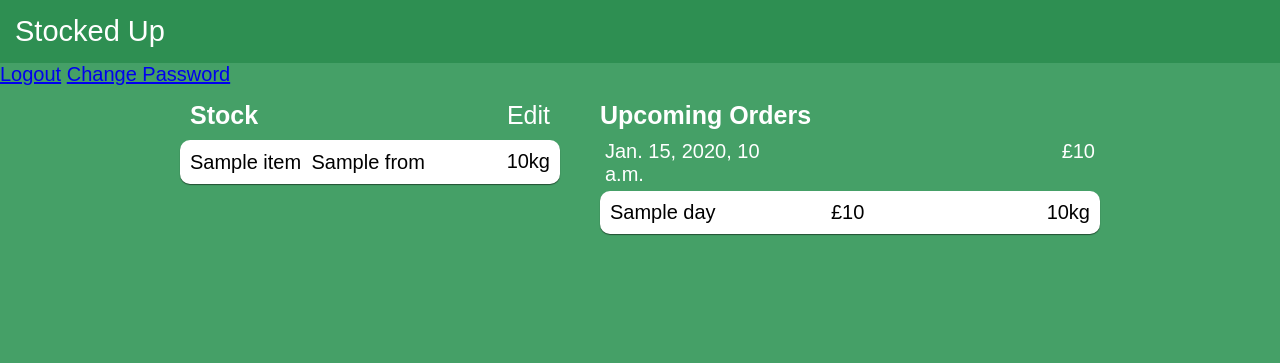
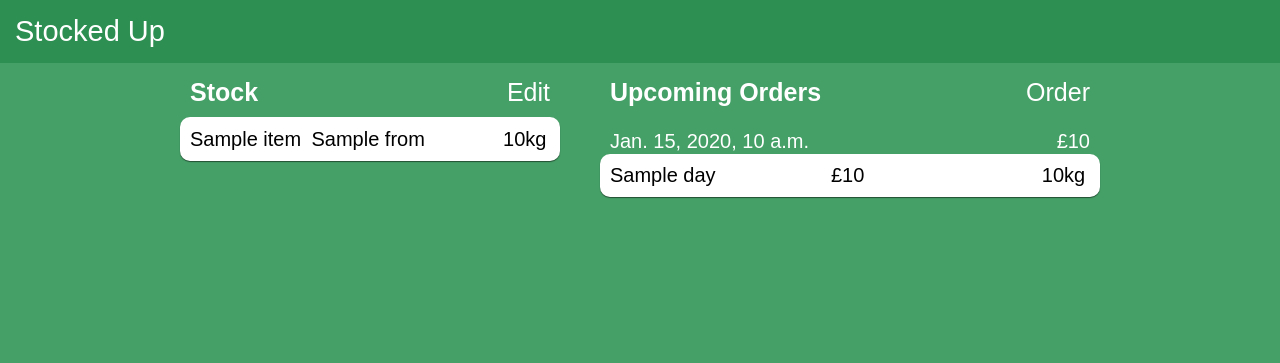
Before and after one commit to Fraser-Greenlee/TeamD, a Django app: template templates/stockedup/stock.html in a window 1280 px wide. Shown: the top 363 px of the page. Run offline with Django 3.2, Linux system fonts and the light colour scheme; the template is opened without the code that fills it: most values are stand-ins (such as "Sample title", 1, 10 or a date in 2020); some libraries are stand-ins or nearby versions.

Commit message:
style + start of ordering

```diff
--- a/static/stockedup/css/style.css
+++ b/static/stockedup/css/style.css
@@ -1,11 +1,11 @@
 html {
-  background-color: #45a067;
   font-family: sans-serif;
   font-size: 20px;
 }
 
 body {
   margin: 0px;
+  background-color: #45a067;
 }
 
 div#header {
@@ -186,13 +180,10 @@
 
 
 .stockbox ul span:last-child {
-  float: right;
   text-align: right;
 }
 
 #upcomingOrders h1 {
-  margin: 10px;
-  margin-left: 0px;
 }
 
 #upcomingOrders li {
@@ -213,8 +204,8 @@
 
 .stockbox h2 {
   font-weight: inherit;
-  margin: 5px;
-  margin-top: 0px;
+  margin: 10px;
+  margin-bottom: 1px;
 }
 
 #upcomingOrders li li {
@@ -224,13 +215,14 @@
   box-shadow: 0px 1px 1px rgba(0,0,0,0.5);
 }
 
-.stockbox ul:first-child {
-  /* border: none; */
+#currentStock:not(.edit) ul:nth-last-child(2) {
+  border: none;
 }
 
 
 div#fixedbox {
   max-width: 930px;
+  margin-bottom: 30px;
 }
 
 
@@ -283,3 +276,83 @@
 .stockbox.edit p:first-child {
     margin: 0px;
 }
+
+#header span {
+    float: right;
+    font-size: 19px;
+    font-weight: 300;
+    margin-top: 7px;
+}
+
+a {
+    color: #fff;
+    text-decoration: none;
+}
+
+#header a {
+    margin-left: 15px;
+}
+
+
+#upcomingOrders ul:last-child {
+    border: none;
+}
+
+.stockbox ul h2 span {
+    width: 50%;
+}
+
+a#sendorder {
+    font-weight: 300;
+    float: right;
+    cursor: pointer;
+}
+
+div#inputorder {
+    display: none;
+    padding: 10px;
+    background: #fff;
+    color: #bbbbbb;
+    border-radius: 10px;
+    box-shadow: 0px 1px 1px rgba(0,0,0,0.5);
+    font-size: 18px;
+}
+
+#inputorder input[type="date"] {
+    width: inherit;
+    margin: 0px;
+    padding: 0px;
+}
+
+#inputorder input[type="button"] {
+    background: none;
+    width: inherit;
+    border: none;
+    color: #45a067;
+    font-weight: 600;
+    float: right;
+    margin: 0px;
+    padding: 5px;
+    cursor: pointer;
+}
+
+div#inputorder.show {
+    display: block;
+}
+
+a#sendorder.cancelorder {
+    color: rgba(255, 255, 255, 0.5);
+}
+
+#authbox p {
+    margin: 0px;
+}
+
+#authbox form {
+    text-align: end;
+};
+
+
+span.helptext {
+	font-size: 16px;
+}
--- a/static/stockedup/js/rango-jquery.js
+++ b/static/stockedup/js/rango-jquery.js
@@ -11,6 +11,17 @@
 			newHtml +=  '</ul>';
 			$(newHtml).insertBefore("#currentStock ul:last-child");
 			RemoveTriggers();
+		}
+	});
+	$("#sendorder").click( function(event) {
+		if ($("#sendorder").hasClass("cancelorder")) {
+			$("#inputorder").removeClass("show");
+			$("#sendorder").removeClass("cancelorder");
+			$("#sendorder").html("Order");
+		} else {
+			$("#inputorder").addClass("show");
+			$("#sendorder").addClass("cancelorder");
+			$("#sendorder").html("Cancel");
 		}
 	});
 	EditTrigger();
--- a/stockedup/views.py
+++ b/stockedup/views.py
@@ -9,7 +9,7 @@
 def index(request):
     return redirect('/accounts/login/')
 
-
+@login_required
 def stock(request):
     currentUser = request.user
     items = filter(lambda x: x.user == currentUser, Item.objects.all())  # Filters items to only the current user
--- a/templates/registration/login.html
+++ b/templates/registration/login.html
@@ -8,7 +8,7 @@
 	<div id="scalybox">
 		<h1 id="titlebox">Keep track of your stocks saving time and money.</h1>
 		<div id="authbox" class="login">
-			<span><a href="{% url 'registration_register' %}">Signup</a><a href="{% url 'auth_login' %}">Login</a></span>
+			<span><a href="{% url 'registration_register' %}">Signup</a><a href="{% url 'auth_login' %}" style="color:white">Login</a></span>
 			<div id="login">
         <form method="post" action=".">
             {% csrf_token %}
--- a/templates/registration/registration_form.html
+++ b/templates/registration/registration_form.html
@@ -8,7 +8,7 @@
 	<div id="scalybox">
 		<h1 id="titlebox">Keep track of your stocks saving time and money.</h1>
 		<div id="authbox" class="signup">
-			<span><a href="{% url 'registration_register' %}">Signup</a><a href="{% url 'auth_login' %}">Login</a></span>
+			<span><a href="{% url 'registration_register' %}" style="color:white">Signup</a><a href="{% url 'auth_login' %}">Login</a></span>
 			<div id="signup">
         <form method="post" action=".">
             {% csrf_token %}
--- a/templates/stockedup/base.html
+++ b/templates/stockedup/base.html
@@ -14,6 +14,12 @@
 	<body>
 		<div id="header">
 			<h1>Stocked Up</h1>
+			{% if user.is_authenticated %}
+				<span>
+					<a href="{% url 'auth_password_change' %}">Change Password</a>
+					<a href="{% url 'auth_logout' %}?next=/accounts/login/">Logout</a>
+				</span>
+			{% endif %}
 		</div>
 		{% block body_block %}
 		{% endblock %}
--- a/templates/stockedup/stock.html
+++ b/templates/stockedup/stock.html
@@ -6,20 +6,21 @@
 {% endblock %}
 
 {% block body_block %}
-<a href="{% url 'auth_logout' %}?next=/accounts/login/">Logout</a>
-<a href="{% url 'auth_password_change' %}">Change Password</a>
 	<div id="fixedbox">
 		<div id="currentStock" class="stockbox">
 			<span><h1>Stock</h1><a class="edit">Edit</a></span>
 			<li>
 				{% for item in stock %}
-					<ul data-kgpw="{{ item.kgpw }}" data-ppkg="{{ item.ppkg }}" data-fromemail="{{ item.from.email }}"><span data-type="name">{{ item.name }}</span><span data-type="from">{{ item.from }}</span><span data-type="amount">{{ item.amount }}kg</span></ul>
+					<ul class="itemrow" data-kgpw="{{ item.kgpw }}" data-ppkg="{{ item.ppkg }}" data-fromemail="{{ item.from.email }}"><span data-type="name">{{ item.name }}</span><span data-type="from">{{ item.from }}</span><span data-type="amount">{{ item.amount }}kg</span></ul>
 				{% endfor %}
 				<ul id="additem">Add</ul>
 			</li>
 		</div>
 		<div id="upcomingOrders" class="stockbox">
-			<h1>Upcoming Orders</h1>
+			<span><h1>Upcoming Orders</h1><a id="sendorder">Order</a></span>
+			<div id="inputorder">
+				Order stock up to <input name="ordertill" type="date"> <input name="orderbut" type="button" value="Submit" />
+			</div>
 			<li>
 				{% for day in orders %}
 					<ul>
```
Also changed, not shown: other parts of static/stockedup/css/style.css (+14 -19 lines), db.sqlite3 (added), stockedup/migrations/0005_auto_20170322_1953.py (added). Lines whose indentation alone changed are shown as unchanged.
